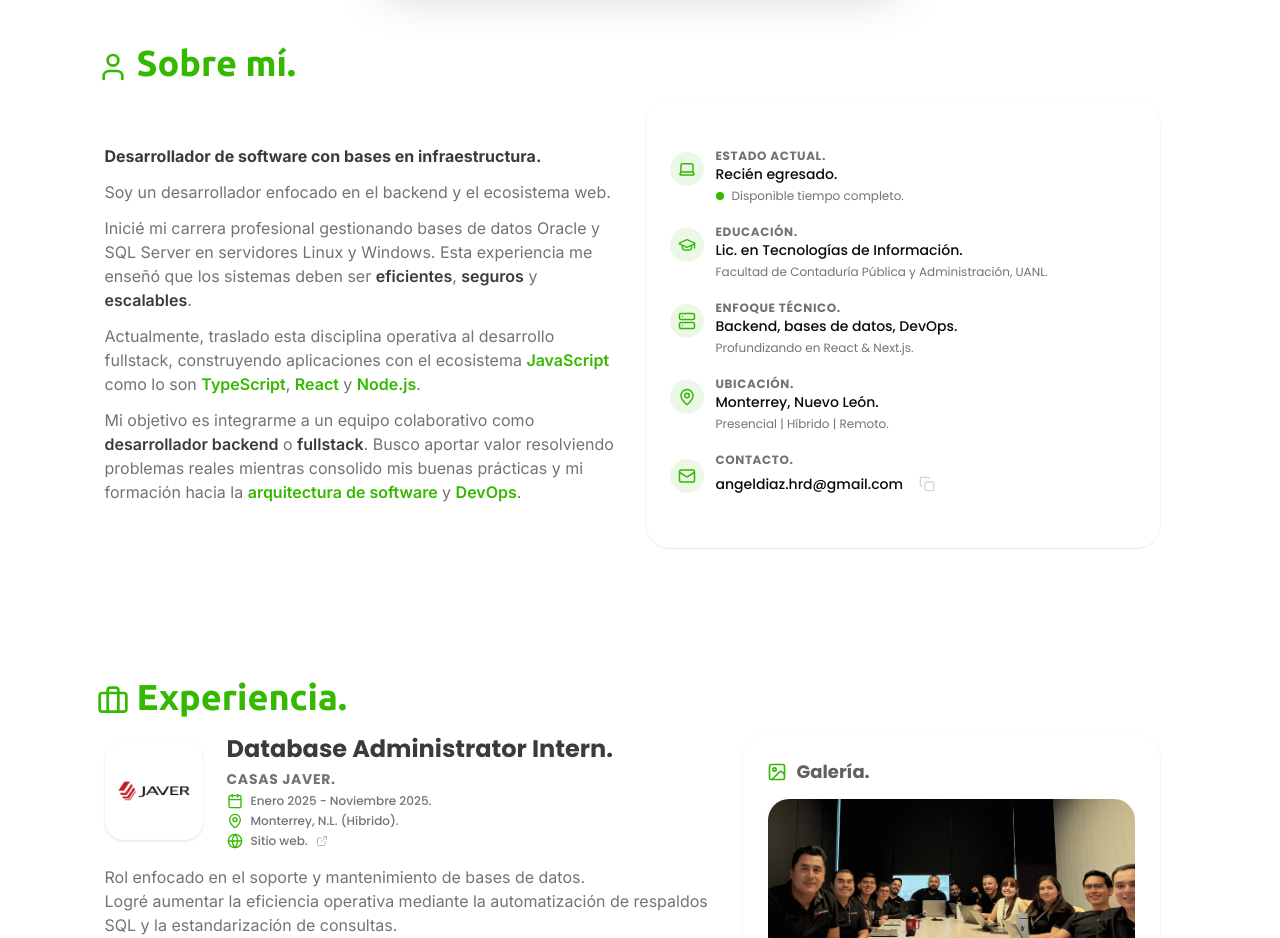
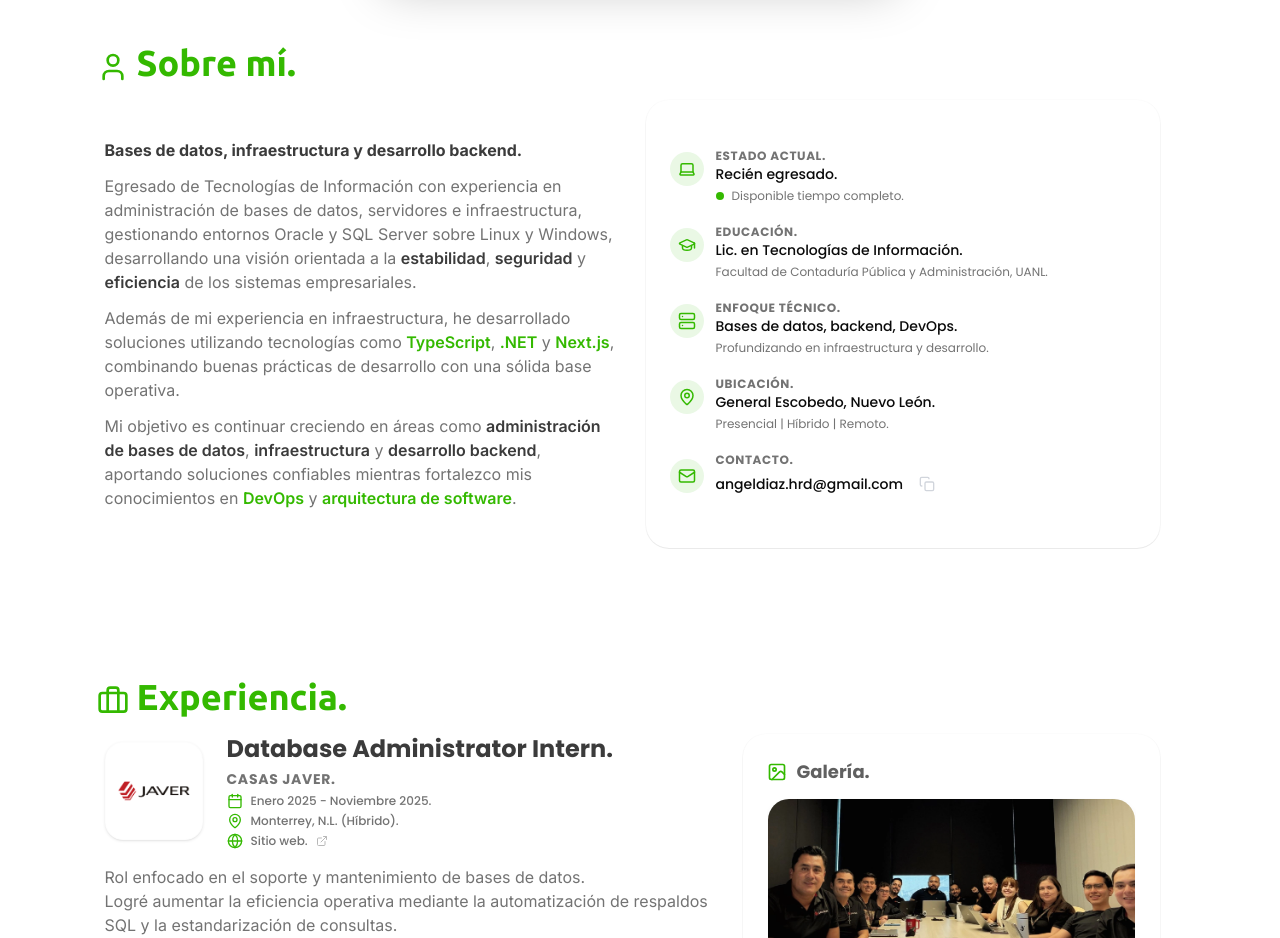
Before and after one commit to Angel-Diaz-H/portfolio-angel-diaz, a React (Vite) app: page / in a window 1280 px wide. Shown: the part 801-1739 px from the top of the page. Built offline with nearby package versions, Linux system fonts and the light colour scheme.

Commit message:
Actualización de información sección sobre mí

```diff
--- a/src/data/about.data.ts
+++ b/src/data/about.data.ts
@@ -42,57 +42,52 @@ export interface AboutData {
 }
 
 export const aboutData: AboutData = {
-  storyHeadline: "Desarrollador de software con bases en infraestructura.",
+  storyHeadline: "Bases de datos, infraestructura y desarrollo backend.",
   paragraphs: [
     {
       segments: [
         {
-          text: "Soy un desarrollador enfocado en el backend y el ecosistema web.",
+          text: "Egresado de Tecnologías de Información con experiencia en administración de bases de datos, servidores e infraestructura, gestionando entornos Oracle y SQL Server sobre Linux y Windows, desarrollando una visión orientada a la ",
+        },
+        { text: "estabilidad", highlight: "semi-bold" },
+        { text: ", " },
+        { text: "seguridad", highlight: "semi-bold" },
+        { text: " y " },
+        { text: "eficiencia", highlight: "semi-bold" },
+        { text: " de los sistemas empresariales." },
+      ],
+    },
+    {
+      segments: [
+        {
+          text: "Además de mi experiencia en infraestructura, he desarrollado soluciones utilizando tecnologías como ",
+        },
+        { text: "TypeScript", highlight: "primary" },
+        { text: ", " },
+        { text: ".NET", highlight: "primary" },
+        { text: " y " },
+        { text: "Next.js", highlight: "primary" },
+        {
+          text: ", combinando buenas prácticas de desarrollo con una sólida base operativa.",
         },
       ],
     },
     {
       segments: [
         {
-          text: "Inicié mi carrera profesional gestionando bases de datos Oracle y SQL Server en servidores Linux y Windows. Esta experiencia me enseñó que los sistemas deben ser ",
+          text: "Mi objetivo es continuar creciendo en áreas como ",
         },
-        { text: "eficientes", highlight: "semi-bold" },
+        { text: "administración de bases de datos", highlight: "semi-bold" },
         { text: ", " },
-        { text: "seguros", highlight: "semi-bold" },
+        { text: "infraestructura", highlight: "semi-bold" },
         { text: " y " },
-        { text: "escalables", highlight: "semi-bold" },
-        { text: "." },
-      ],
-    },
-    {
-      segments: [
+        { text: "desarrollo backend", highlight: "semi-bold" },
         {
-          text: "Actualmente, traslado esta disciplina operativa al desarrollo fullstack, construyendo aplicaciones con el ecosistema ",
+          text: ", aportando soluciones confiables mientras fortalezco mis conocimientos en ",
         },
-        { text: "JavaScript", highlight: "primary" },
-        { text: " como lo son " },
-        { text: "TypeScript", highlight: "primary" },
-        { text: ", " },
-        { text: "React", highlight: "primary" },
+        { text: "DevOps", highlight: "primary" },
         { text: " y " },
-        { text: "Node.js", highlight: "primary" },
-        { text: "." },
-      ],
-    },
-    {
-      segments: [
-        {
-          text: "Mi objetivo es integrarme a un equipo colaborativo como ",
-        },
-        { text: "desarrollador backend", highlight: "semi-bold" },
-        { text: " o " },
-        { text: "fullstack", highlight: "semi-bold" },
-        {
-          text: ". Busco aportar valor resolviendo problemas reales mientras consolido mis buenas prácticas y mi formación hacia la ",
-        },
         { text: "arquitectura de software", highlight: "primary" },
-        { text: " y " },
-        { text: "DevOps", highlight: "primary" },
         { text: "." },
       ],
     },
@@ -119,14 +114,14 @@ export const aboutData: AboutData = {
     {
       id: "technicalFocus",
       label: "Enfoque Técnico.",
-      title: "Backend, bases de datos, DevOps.",
-      description: "Profundizando en React & Next.js.",
+      title: "Bases de datos, backend, DevOps.",
+      description: "Profundizando en infraestructura y desarrollo.",
       icon: Server,
     },
     {
       id: "location",
       label: "Ubicación.",
-      title: "Monterrey, Nuevo León.",
+      title: "General Escobedo, Nuevo León.",
       description: "Presencial | Híbrido | Remoto.",
       icon: MapPin,
     },
```
